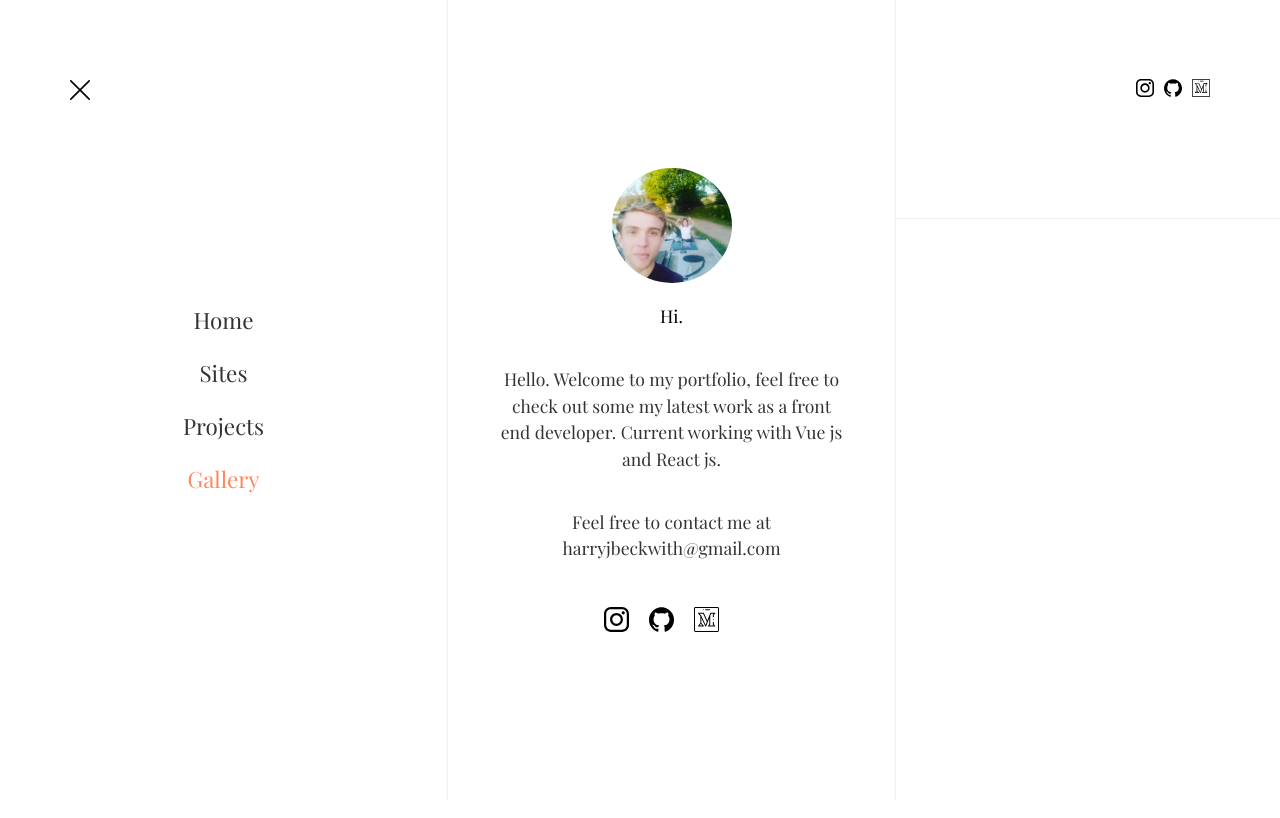
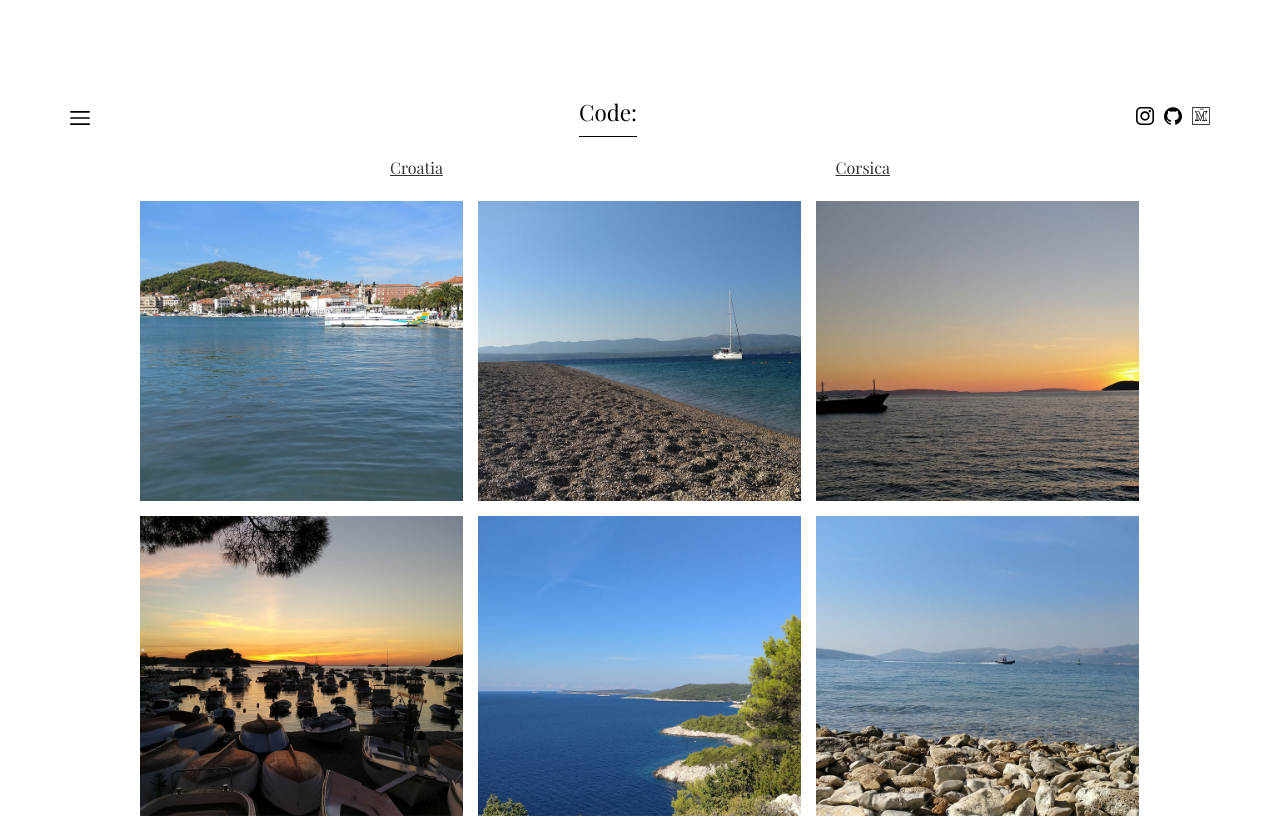
Before and after one commit to harrybeckwith/gh-pages, a React (Create React App) app: page /gallery in a window 1280 px wide. Shown: the top 818 px of the page. Built offline with nearby package versions, Linux system fonts and the light colour scheme; a web font is replaced by a local one.

Commit message:
gallery component

```diff
--- a/src/components/Header.js
+++ b/src/components/Header.js
@@ -6,7 +6,7 @@ import { Link } from 'react-router-dom';
 class Header extends React.Component {
 
   state = {
-    activeMenu: true
+    activeMenu: false
   }
 
   toggleMenu = () => {
--- /dev/null
+++ b/src/gallery/corsica.js
@@ -0,0 +1,14 @@
+const gallery = [
+    { thumbnail: '/images/gallery/corsica/1.jpg', lightbox: '/images/gallery/corsica/1.jpg', alt: "corsica", caption: '1' },
+    { thumbnail: '/images/gallery/corsica/2.jpg', lightbox: '/images/gallery/corsica/2.jpg', alt: "corsica", caption: '2' },
+    { thumbnail: '/images/gallery/corsica/3.jpg', lightbox: '/images/gallery/corsica/3.jpg', alt: "corsica", caption: '3' },
+    { thumbnail: '/images/gallery/corsica/4.jpg', lightbox: '/images/gallery/corsica/4.jpg', alt: "corsica", caption: '4' },
+    { thumbnail: '/images/gallery/corsica/5.jpg', lightbox: '/images/gallery/corsica/5.jpg', alt: "corsica", caption: '5' },
+    { thumbnail: '/images/gallery/corsica/6.jpg', lightbox: '/images/gallery/corsica/6.jpg', alt: "corsica", caption: '6' },
+    { thumbnail: '/images/gallery/corsica/7.jpg', lightbox: '/images/gallery/corsica/7.jpg', alt: "corsica", caption: '7' },
+    { thumbnail: '/images/gallery/corsica/8.jpg', lightbox: '/images/gallery/corsica/8.jpg', alt: "corsica", caption: '8' },
+    { thumbnail: '/images/gallery/corsica/9.jpg', lightbox: '/images/gallery/corsica/9.jpg', alt: "corsica", caption: '9' }
+
+]
+
+export default gallery;
--- /dev/null
+++ b/src/gallery/croatia.js
@@ -0,0 +1,14 @@
+const gallery = [
+    { thumbnail: '/images/gallery/croatia/1.jpg', lightbox: '/images/gallery/croatia/1.jpg', alt: "croatia", caption: '1' },
+    { thumbnail: '/images/gallery/croatia/2.jpg', lightbox: '/images/gallery/croatia/2.jpg', alt: "croatia", caption: '2' },
+    { thumbnail: '/images/gallery/croatia/3.jpg', lightbox: '/images/gallery/croatia/3.jpg', alt: "croatia", caption: '3' },
+    { thumbnail: '/images/gallery/croatia/4.jpg', lightbox: '/images/gallery/croatia/4.jpg', alt: "croatia", caption: '4' },
+    { thumbnail: '/images/gallery/croatia/5.jpg', lightbox: '/images/gallery/croatia/5.jpg', alt: "croatia", caption: '5' },
+    { thumbnail: '/images/gallery/croatia/6.jpg', lightbox: '/images/gallery/croatia/6.jpg', alt: "croatia", caption: '6' },
+    { thumbnail: '/images/gallery/croatia/7.jpg', lightbox: '/images/gallery/croatia/7.jpg', alt: "croatia", caption: '7' },
+    { thumbnail: '/images/gallery/croatia/8.jpg', lightbox: '/images/gallery/croatia/8.jpg', alt: "croatia", caption: '8' },
+    { thumbnail: '/images/gallery/croatia/9.jpg', lightbox: '/images/gallery/croatia/9.jpg', alt: "croatia", caption: '9' }
+
+]
+
+export default gallery;
--- a/src/index.js
+++ b/src/index.js
@@ -10,6 +10,7 @@ import Sites from "./pages/sites";
 import SingleSite from "./pages/single-site";
 import Projects from "./pages/projects";
 import SingleProject from "./pages/single-project";
+import Gallery from "./pages/gallery";
 import "./styles/base.scss";
 
 const routing = (
@@ -23,6 +24,7 @@ const routing = (
             <Route path="/single-site:current" component={SingleSite} />
             <Route path="/projects" component={Projects} />
             <Route path="/single-project:current" component={SingleProject} />
+            <Route path="/gallery" component={Gallery} />
 
         </div>
 
--- a/src/pages/gallery.js
+++ b/src/pages/gallery.js
@@ -1,8 +1,7 @@
 import React from 'react';
 import "../styles/gallery.scss";
-import Layout from '../components/MyLayout.js'
-import Crotia from '../static/gallery/croatia';
-import Corsica from '../static/gallery/corsica';
+import Crotia from '../gallery/croatia';
+import Corsica from '../gallery/corsica';
 
 class Gallery extends React.Component {
     state = {
@@ -65,7 +64,7 @@ class Gallery extends React.Component {
 
     render() {
         return (
-            <Layout>
+            <React.Fragment>
                 <div className={`lightbox__bg ${this.state.active ? 'show' : 'hide'}`} onClick={this.hideLb}>
 
                 </div>
@@ -93,14 +92,14 @@ class Gallery extends React.Component {
                     </div>
                 </div>
                 <div className={`${this.state.active ? 'show' : 'hide'}`}>
-                    <img className="lightbox__close" src="static/images/lightbox/close.svg" onClick={this.hideLb} />
-                    <img className="lightbox__arrow lightbox__arrow--prev" src="static/images/lightbox/prev.svg" onClick={this.prev} />
+                    <img className="lightbox__close" src="/images/lightbox/close.svg" onClick={this.hideLb} />
+                    <img className="lightbox__arrow lightbox__arrow--prev" src="/images/lightbox/prev.svg" onClick={this.prev} />
                     <img className={`lightbox__img ${this.state.active ? 'show' : 'hide'}`} src={this.state.gallery[this.state.current].lightbox} alt={this.state.current.alt} />
                     <p className="lightbox__caption">{this.state.gallery[this.state.current].caption}</p>
-                    <img className="lightbox__arrow lightbox__arrow--next" src="static/images/lightbox/next.svg" onClick={this.next} />
+                    <img className="lightbox__arrow lightbox__arrow--next" src="/images/lightbox/next.svg" onClick={this.next} />
                 </div>
 
-                </Layout>
+            </React.Fragment>
         )
     }
 
```
Also changed, not shown: public/gallery/corsica.js (deleted, +0 -14 lines), public/gallery/croatia.js (deleted, +0 -14 lines), public/gallery/london.js (deleted, +0 -14 lines), src/gallery/london.js (added, +14 -0 lines).
